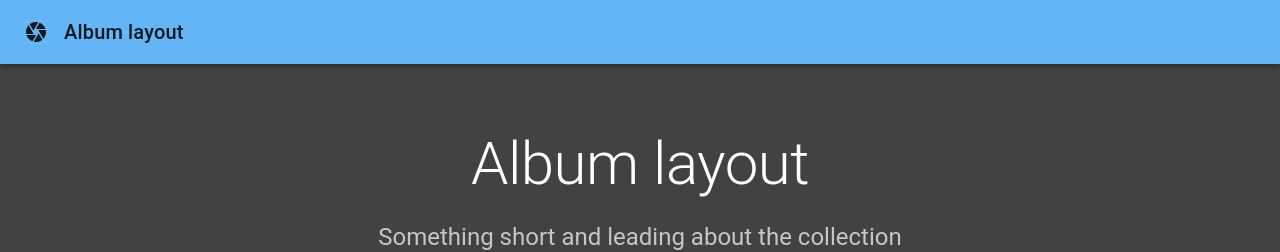
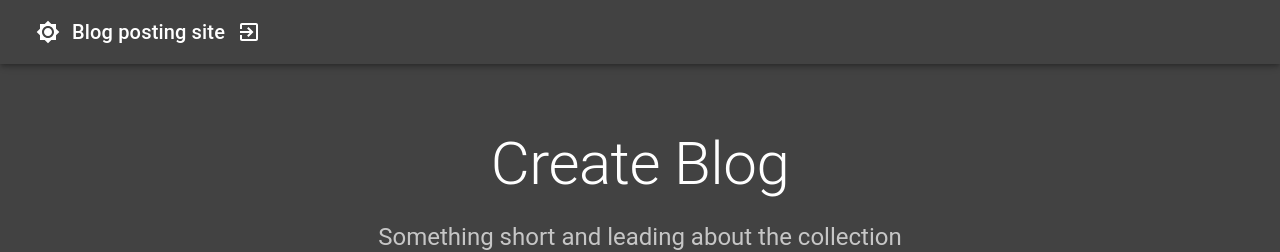
Before and after one commit to pranjal2410/Learn-Starlette, a React (Create React App) app in the folder frontend/: page /blog in a window 1280 px wide. Shown: the top 252 px of the page. Built offline with nearby package versions, Linux system fonts and the light colour scheme; sample sign-in values are in the browser's storage.

Commit message:
Create blog getting ready

```diff
--- a/frontend/src/App.js
+++ b/frontend/src/App.js
@@ -3,14 +3,42 @@ import {ThemeContext} from "./context/theme";
 import {
     MuiThemeProvider,
     CssBaseline,
+    AppBar,
+    Toolbar,
+    IconButton,
+    Typography,
 } from "@material-ui/core";
 import Routes from "./components/Routes";
+import {Brightness4, Brightness7, ExitToApp} from "@material-ui/icons";
+import {useHistory} from "react-router";
 
 const App = () => {
-    const {theme} = React.useContext(ThemeContext);
+    const {theme, toggleTheme} = React.useContext(ThemeContext);
+    const history = useHistory();
+
+    const handleLogout = () => {
+        sessionStorage.removeItem('token');
+        history.push('/')
+    }
+
     return (
         <MuiThemeProvider theme={theme}>
             <CssBaseline/>
+            <AppBar position="sticky" color='inherit'>
+                <Toolbar>
+                    <IconButton onClick={toggleTheme} color='inherit'>
+                        {theme.palette.type==='dark'?<Brightness7/>:<Brightness4/>}
+                    </IconButton>
+                    <Typography variant="h6" color="inherit" noWrap>
+                        Blog posting site
+                    </Typography>
+                    {sessionStorage.getItem('token') && (
+                        <IconButton color='inherit' onClick={handleLogout} edge="end">
+                            <ExitToApp />
+                        </IconButton>
+                    )}
+                </Toolbar>
+            </AppBar>
             <Routes/>
         </MuiThemeProvider>
     )
--- a/frontend/src/components/Blog/ViewBlog.js
+++ b/frontend/src/components/Blog/ViewBlog.js
@@ -1,9 +1,6 @@
 import React from 'react';
-import {Camera} from '@material-ui/icons';
 import {
     makeStyles,
-    AppBar,
-    Toolbar,
     Card,
     CardActions,
     CardMedia,
@@ -12,27 +9,11 @@ import {
     Typography,
     Button,
     Container,
-    Link
 } from '@material-ui/core';
 import {useHistory} from "react-router";
-
-function Copyright() {
-    return (
-        <Typography variant="body2" color="textSecondary" align="center">
-            {'Copyright © '}
-            <Link color="inherit" href="https://material-ui.com/">
-                Your Website
-            </Link>{' '}
-            {new Date().getFullYear()}
-            {'.'}
-        </Typography>
-    );
-}
+import Axios from "axios";
 
 const useStyles = makeStyles((theme) => ({
-    icon: {
-        marginRight: theme.spacing(2),
-    },
     heroContent: {
         backgroundColor: theme.palette.background.paper,
         padding: theme.spacing(8, 0, 6),
@@ -61,34 +42,34 @@ const useStyles = makeStyles((theme) => ({
     },
 }));
 
-const cards = [1, 2, 3, 4, 5, 6, 7, 8, 9];
-
 const ViewBlog = () => {
     const classes = useStyles();
     let history = useHistory();
+    const [cards, setCards] = React.useState([1, 2, 3, 4, 5, 6])
 
     React.useEffect(() => {
         if(!sessionStorage.getItem('token'))
             history.push('/')
+        // Axios.get(`${process.env.REACT_APP_API_URL}/blog`,
+        //     {
+        //         headers: {
+        //             'Authorization': `Bearer ${sessionStorage.getItem('token')}`
+        //         }
+        //     })
+        //     .then(res => {
+        //         setCards(res.data);
+        //     })
         // eslint-disable-next-line
     }, [])
 
     return (
         <React.Fragment>
-            <AppBar position="relative">
-                <Toolbar>
-                    <Camera className={classes.icon} />
-                    <Typography variant="h6" color="inherit" noWrap>
-                        Album layout
-                    </Typography>
-                </Toolbar>
-            </AppBar>
             <main>
                 {/* Hero unit */}
                 <div className={classes.heroContent}>
                     <Container maxWidth="sm">
                         <Typography component="h1" variant="h2" align="center" color="textPrimary" gutterBottom>
-                            Album layout
+                            Create Blog
                         </Typography>
                         <Typography variant="h5" align="center" color="textSecondary" paragraph>
                             Something short and leading about the collection below—its contents, the creator, etc.
```
